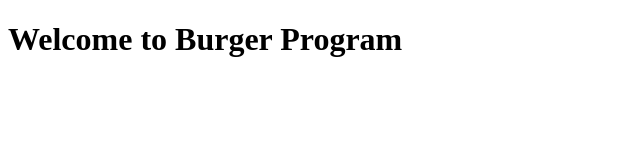
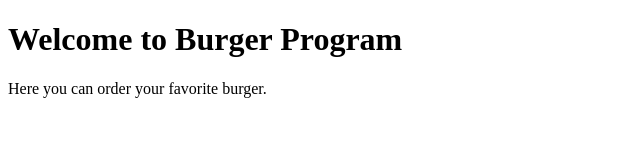
Before and after one commit to liaamg1/burgerprogram, a plain HTML site: page index.html in a window 1280 px wide. Shown: the whole page, without its empty margins (0-640 px from the left). Drawn offline with Linux system fonts and the light colour scheme.

Commit message:
paragraph commit

```diff
--- a/index.html
+++ b/index.html
@@ -5,6 +5,7 @@
 </head>
 <body>
     <h1>Welcome to Burger Program</h1>
+    <p>Here you can order your favorite burger.</p>
 
 
 </body>
```
